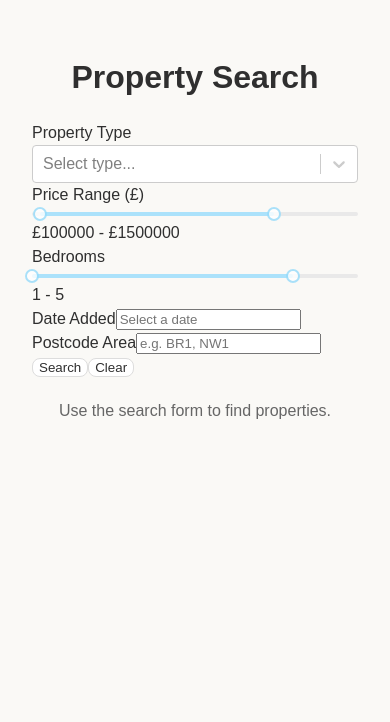
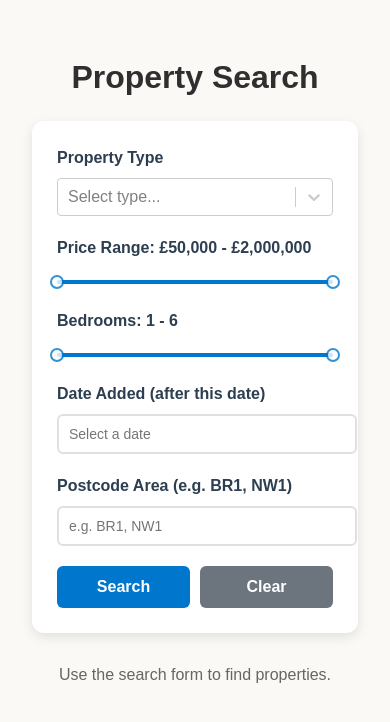
Before and after one commit to Yasasmi-u/estate-react-app, a React (Vite) app: page / in a window 390 px wide. Shown: the top 722 px of the page. Built offline with nearby package versions, Linux system fonts and the light colour scheme.

Commit message:
feat: Updated SearchForm fix: fixed price range errors style: improved responsive design

```diff
--- a/src/App.css
+++ b/src/App.css
@@ -105,9 +105,113 @@ h1 {
   font-weight: bold;
 }
 
-/* ===== Responsive ===== */
+/* ==== Search Form ====*/
+.search-form {
+  background: white;
+  padding: 25px;
+  border-radius: 12px;
+  box-shadow: 0 4px 12px rgba(0, 0, 0, 0.1);
+  margin-bottom: 30px;
+}
+
+.form-group {
+  margin-bottom: 20px;
+}
+
+.form-group label {
+  display: block;
+  margin-bottom: 8px;
+  font-weight: 600;
+  color: #2c3e50;
+}
+
+.form-group input[type="text"] {
+  width: 100%;
+  padding: 10px;
+  border: 2px solid #e0e0e0;
+  border-radius: 6px;
+  font-size: 14px;
+  transition: border-color 0.3s;
+}
+
+.form-group input[type="text"]:focus {
+  outline: none;
+  border-color: #0077cc;
+}
+
+.rc-slider {
+  margin: 15px 0;
+}
+
+.rc-slider-track {
+  background-color: #0077cc;
+}
+
+.rc-slider-handle {
+  border-color: #0077cc;
+}
+
+.react-datepicker-wrapper {
+  width: 100%;
+}
+
+.react-datepicker__input-container input {
+  width: 100%;
+  padding: 10px;
+  border: 2px solid #e0e0e0;
+  border-radius: 6px;
+  font-size: 14px;
+}
+
+.form-actions {
+  display: flex;
+  gap: 10px;
+  margin-top: 20px;
+}
+
+.form-actions button {
+  flex: 1;
+  padding: 12px 24px;
+  font-size: 16px;
+  font-weight: 600;
+  border: none;
+  border-radius: 6px;
+  cursor: pointer;
+  transition: all 0.3s;
+}
+
+.form-actions button[type="submit"] {
+  background-color: #0077cc;
+  color: white;
+}
+
+.form-actions button[type="submit"]:hover {
+  background-color: #005fa3;
+  transform: translateY(-2px);
+}
+
+.form-actions button[type="button"] {
+  background-color: #6c757d;
+  color: white;
+}
+
+.form-actions button[type="button"]:hover {
+  background-color: #5a6268;
+}
+
+/* Responsive: wrap items on smaller screens */
 @media (max-width: 768px) {
-  .properties-grid {
-    grid-template-columns: 1fr;
+  .search-form {
+    flex-direction: column;
+    align-items: stretch;
+  }
+  .search-form input,
+  .search-form select,
+  .search-form button {
+    width: 100%;
+  }
+  .range-inputs {
+    flex-direction: row;
+    justify-content: space-between;
   }
 }
--- a/src/App.jsx
+++ b/src/App.jsx
@@ -28,11 +28,14 @@ function App() {
           new Date(`${p.added.month} 1`).getMonth(),
           p.added.day
         );
-        return addedDate >= dateAdded;
+
+        if (dateAdded.start && dateAdded.end) {
+          return addedDate >= dateAdded.start && addedDate <= dateAdded.end;
+        } else if (dateAdded.start) {
+          return addedDate >= dateAdded.start;
+        }
+        return true;
       });
-    }
-    if (postcode) {
-      results = results.filter((p) => p.location.toUpperCase().startsWith(postcode));
     }
 
     setFilteredProperties(results);
--- a/src/components/SearchForm.jsx
+++ b/src/components/SearchForm.jsx
@@ -8,8 +8,8 @@ import "rc-slider/assets/index.css";
 
 const SearchForm = ({ onSearch }) => {
   const [type, setType] = useState(null);
-  const [bedrooms, setBedrooms] = useState([1, 5]);
-  const [price, setPrice] = useState([100000, 1500000]);
+  const [bedrooms, setBedrooms] = useState([1, 6]);
+  const [price, setPrice] = useState([50000, 2000000]);
   const [dateAdded, setDateAdded] = useState(null);
   const [postcode, setPostcode] = useState("");
 
@@ -21,62 +21,89 @@ const SearchForm = ({ onSearch }) => {
 
   const handleSearch = (e) => {
     e.preventDefault();
-    onSearch({ type, bedrooms, price, dateAdded, postcode });
+    onSearch({
+      type: type?.value || "Any",
+      bedrooms,
+      price,
+      dateAdded,
+      postcode,
+    });
   };
+
+  const handleReset = () => {
+    setType(null);
+    setBedrooms([1,6]);
+    setPrice([50000,2000000]);
+    setDateAdded(null);
+    setPostcode("");
+  }
 
   return (
     <form onSubmit={handleSearch} className="search-form">
       {/* Property Type */}
+      <div className="form-group">
         <label htmlFor="type-select">Property Type</label>
         <Select
           inputId="type-select"
           options={typeOptions}
-        value={typeOptions.find((opt) => opt.value === type)}
-        onChange={(selected) => setType(selected?.value || "Any")}
+          value={type}
+          onChange={(selected) => setType(selected)}
           placeholder="Select type..."
           aria-label="Select property type"
+          isClearable
         />
+      </div>
 
       {/* Price Range */}
-      <label htmlFor="price-slider">Price Range (£)</label>
+      <div className="form-group">
+        <label htmlFor="price-slider">
+          Price Range: £{price[0].toLocaleString()} - £{price[1].toLocaleString()}
+        </label>
         <Slider
           id="price-slider"
           range
           min={50000}
           max={2000000}
-        defaultValue={price}
+          step={10000}
+          value={price}
           onChange={(val) => setPrice(val)}
           aria-label="Select price range"
         />
-      <div aria-live="polite">
-        £{price[0]} - £{price[1]}
       </div>
 
       {/* Bedrooms */}
-      <label htmlFor="bedrooms-slider">Bedrooms</label>
+      <div className="form-group">
+        <label htmlFor="bedrooms-slider">
+          Bedrooms: {bedrooms[0]} - {bedrooms[1]}
+        </label>
         <Slider
           id="bedrooms-slider"
           range
           min={1}
           max={6}
-        defaultValue={bedrooms}
+          value={bedrooms}
           onChange={(val) => setBedrooms(val)}
           aria-label="Select number of bedrooms"
         />
-      <div aria-live="polite">{bedrooms[0]} - {bedrooms[1]}</div>
+      </div>
 
       {/* Date Added */}
-      <label htmlFor="date-picker">Date Added</label>
+      <div className="form-group">
+        <label htmlFor="date-picker">Date Added (after this date)</label>
         <DatePicker
           id="date-picker"
           selected={dateAdded}
           onChange={(date) => setDateAdded(date)}
           placeholderText="Select a date"
           aria-label="Select date added"
+          dateFormat="dd/MM/yyyy"
+          isClearable
         />
+      </div>
 
       {/* Postcode */}
-      <label htmlFor="postcode-input">Postcode Area</label>
+      <div className="form-group">
+        <label htmlFor="postcode-input">Postcode Area (e.g. BR1, NW1)</label>
         <input
           id="postcode-input"
           type="text"
@@ -85,9 +112,20 @@ const SearchForm = ({ onSearch }) => {
           placeholder="e.g. BR1, NW1"
           aria-label="Enter postcode area"
         />
+      </div>
 
-      <button type="submit" aria-label="Search Properties">Search</button>
-      <button type="button" onClick={() => window.location.reload()} aria-label="Clear Search Form">Clear</button>
+      <div className="form-actions">
+        <button type="submit" aria-label="Search Properties">
+          Search
+        </button>
+        <button
+          type="button"
+          onClick={handleReset}
+          aria-label="Clear Search Form"
+        >
+          Clear
+        </button>
+      </div>
     </form>
   );
 };
```
Lines whose indentation alone changed are shown as unchanged.
